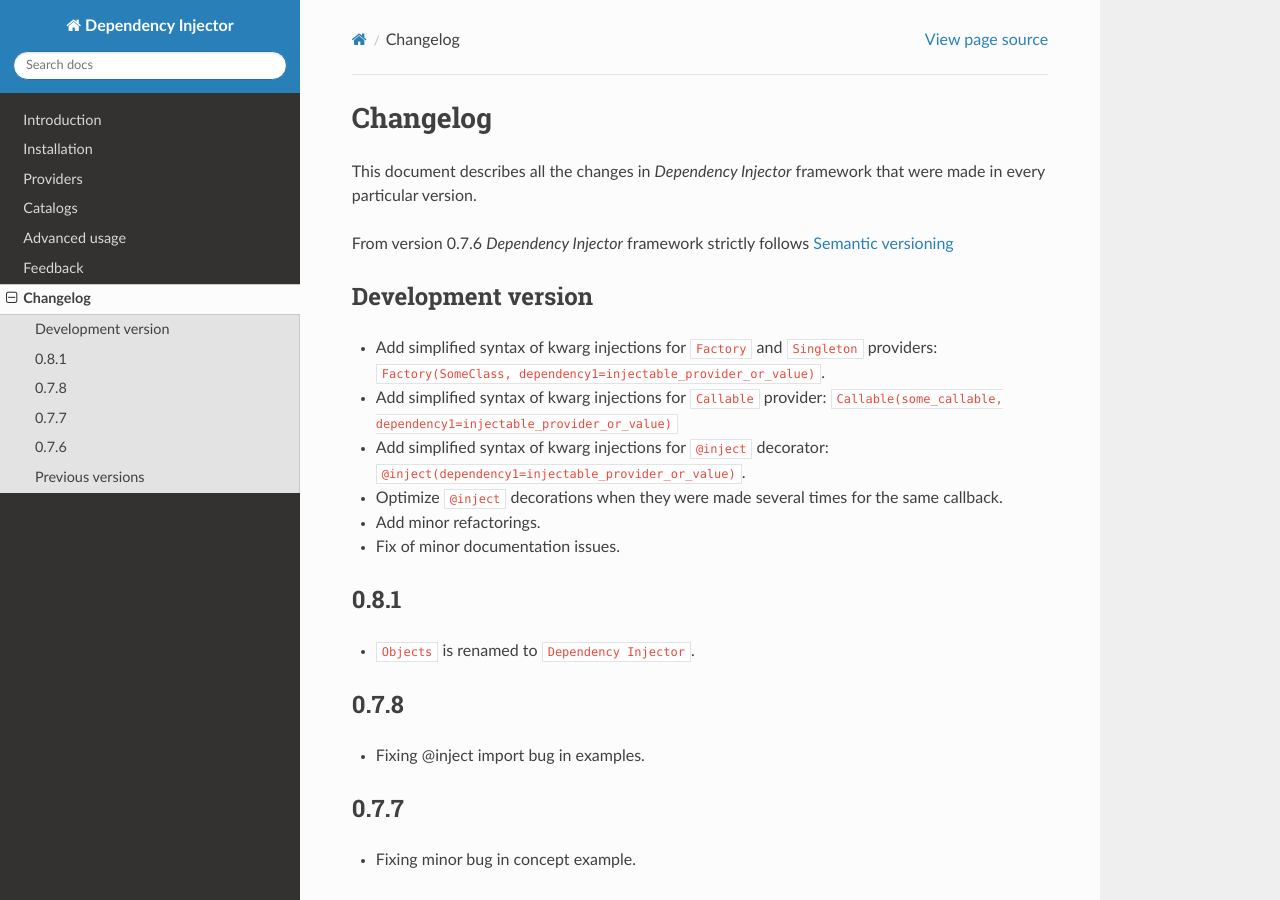
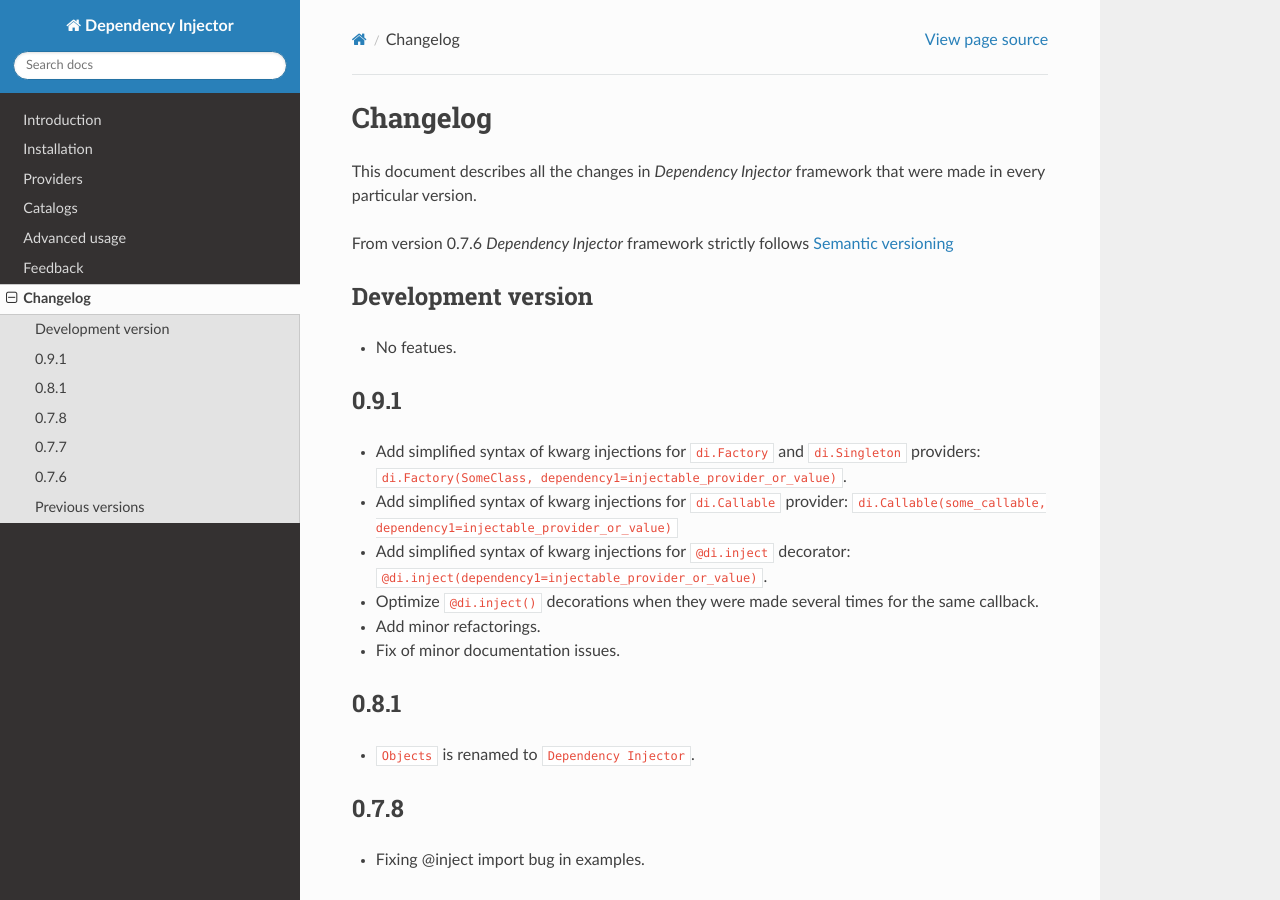
Before and after one commit to ets-labs/python-dependency-injector, a Sphinx documentation site: the page built from docs/main/changelog.rst, in a window 1280 px wide and 900 px high. Built offline with Sphinx 7.4.7 and the Read the Docs theme 2.0.0, drawn with Linux system fonts in a browser that asks for light colours.

Commit message:
Release 0.9.1

```diff
--- a/docs/main/changelog.rst
+++ b/docs/main/changelog.rst
@@ -11,14 +11,19 @@ follows `Semantic versioning`_
 Development version
 -------------------
 
-- Add simplified syntax of kwarg injections for ``Factory`` and ``Singleton``
-  providers: ``Factory(SomeClass, dependency1=injectable_provider_or_value)``.
-- Add simplified syntax of kwarg injections for ``Callable`` provider:
-  ``Callable(some_callable, dependency1=injectable_provider_or_value)``
-- Add simplified syntax of kwarg injections for ``@inject`` decorator:
-  ``@inject(dependency1=injectable_provider_or_value)``.
-- Optimize ``@inject`` decorations when they were made several times for the
-  same callback.
+- No featues.
+
+0.9.1
+-----
+- Add simplified syntax of kwarg injections for ``di.Factory`` and
+  ``di.Singleton`` providers:
+  ``di.Factory(SomeClass, dependency1=injectable_provider_or_value)``.
+- Add simplified syntax of kwarg injections for ``di.Callable`` provider:
+  ``di.Callable(some_callable, dependency1=injectable_provider_or_value)``
+- Add simplified syntax of kwarg injections for ``@di.inject`` decorator:
+  ``@di.inject(dependency1=injectable_provider_or_value)``.
+- Optimize ``@di.inject()`` decorations when they were made several times for
+  the same callback.
 - Add minor refactorings.
 - Fix of minor documentation issues.
 
```
Also changed, not shown: 1 other file.
